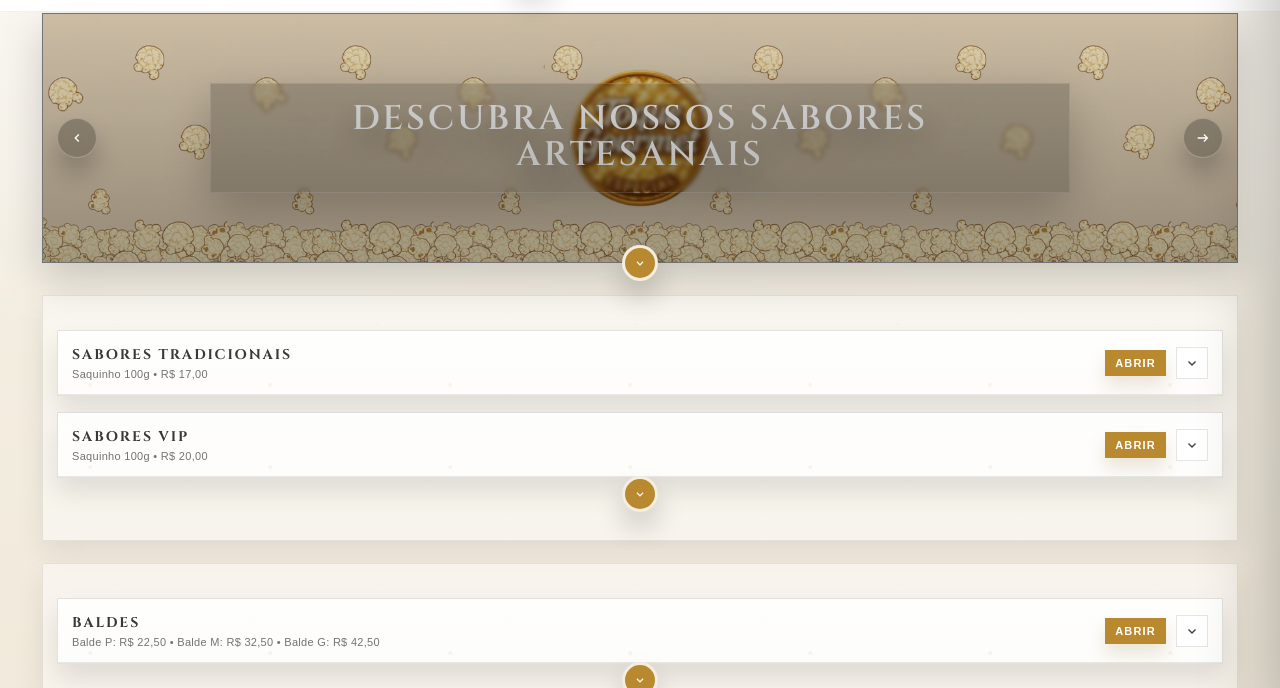
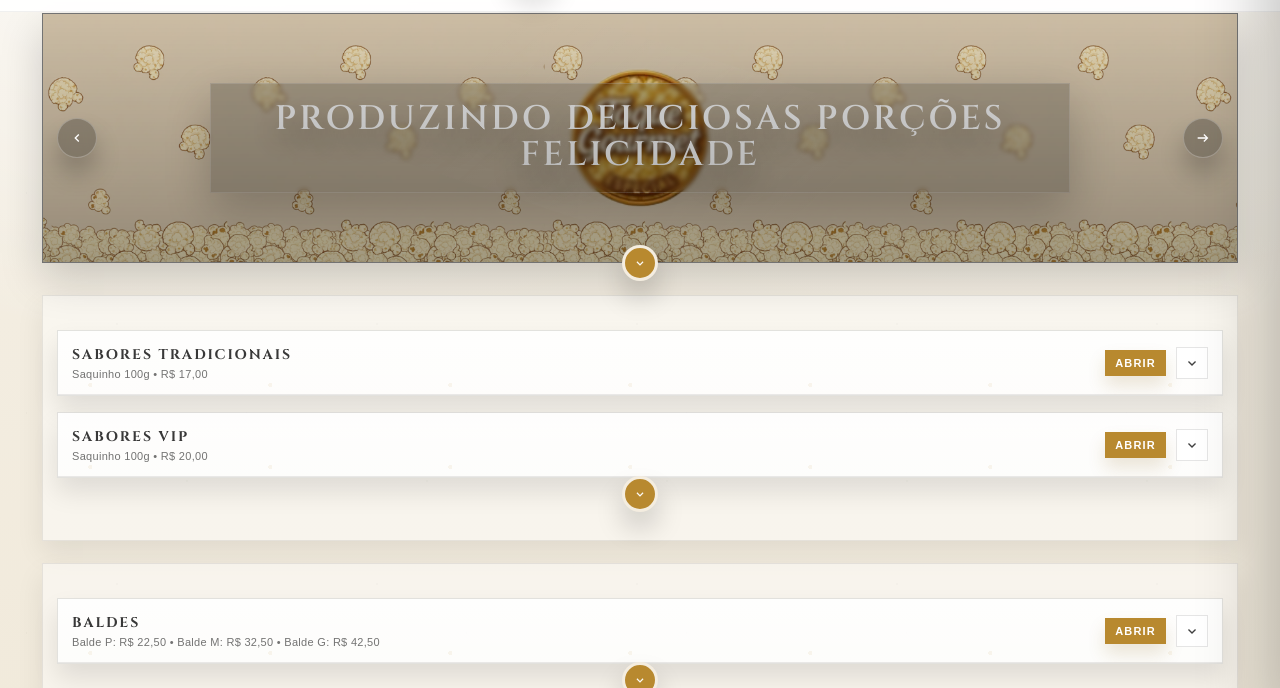
Before and after one commit to Henrlz/Toque-gourmet, a plain HTML site: page index.html in a window 1280 px wide. Shown: the part 71-759 px from the top of the page. Drawn offline with Linux system fonts and the light colour scheme.

Commit message:
Update index.html

```diff
--- a/index.html
+++ b/index.html
@@ -1130,7 +1130,7 @@
           </div>
           <div class="hero-text">
             <div class="hero-panel">
-              <h1>DESCUBRA NOSSOS SABORES ARTESANAIS</h1>
+              <h1>PRODUZINDO DELICIOSAS PORÇÕES FELICIDADE</h1>
             </div>
           </div>
         </div>
```
